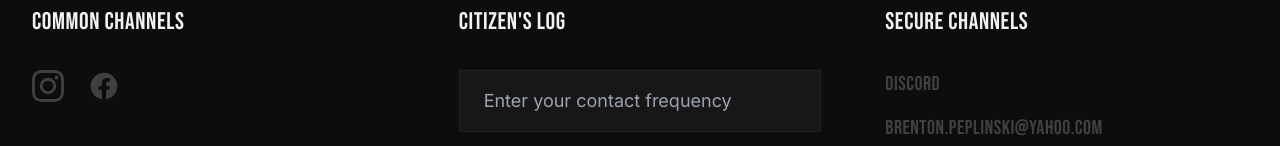
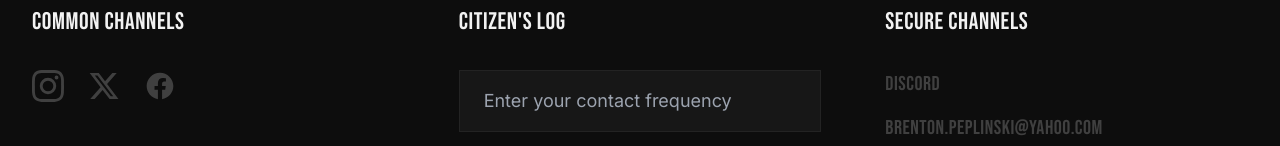
Before and after one commit to cyon1c/reggie-b, a Next.js app: page / in a window 1280 px wide. Shown: the part 3610-3756 px from the top of the page. Built offline with nearby package versions, Linux system fonts and the light colour scheme.

Commit message:
Add X (Twitter) social icon to footer with link to BloodletterHQ account

```diff
--- a/components/Footer.tsx
+++ b/components/Footer.tsx
@@ -17,6 +17,12 @@ export default function Footer() {
                 <span className="sr-only">Instagram</span>
                 <svg className="h-8 w-8" fill="currentColor" viewBox="0 0 24 24">
                   <path d="M12 2.163c3.204 0 3.584.012 4.85.07 3.252.148 4.771 1.691 4.919 4.919.058 1.265.069 1.645.069 4.849 0 3.205-.012 3.584-.069 4.849-.149 3.225-1.664 4.771-4.919 4.919-1.266.058-1.644.07-4.85.07-3.204 0-3.584-.012-4.849-.07-3.26-.149-4.771-1.699-4.919-4.92-.058-1.265-.07-1.644-.07-4.849 0-3.204.013-3.583.07-4.849.149-3.227 1.664-4.771 4.919-4.919 1.266-.057 1.645-.069 4.849-.069zM12 0C8.741 0 8.333.014 7.053.072 2.695.272.273 2.69.073 7.052.014 8.333 0 8.741 0 12c0 3.259.014 3.668.072 4.948.2 4.358 2.618 6.78 6.98 6.98C8.333 23.986 8.741 24 12 24c3.259 0 3.668-.014 4.948-.072 4.354-.2 6.782-2.618 6.979-6.98.059-1.28.073-1.689.073-4.948 0-3.259-.014-3.667-.072-4.947-.196-4.354-2.617-6.78-6.979-6.98C15.668.014 15.259 0 12 0zm0 5.838a6.162 6.162 0 100 12.324 6.162 6.162 0 000-12.324zM12 16a4 4 0 110-8 4 4 0 010 8zm6.406-11.845a1.44 1.44 0 100 2.881 1.44 1.44 0 000-2.881z" />
+                </svg>
+              </a>
+              <a href="https://x.com/BloodletterHQ" target="_blank" rel="noopener noreferrer" className="text-gray hover:text-primary transition-colors">
+                <span className="sr-only">X (Twitter)</span>
+                <svg className="h-8 w-8" fill="currentColor" viewBox="0 0 24 24">
+                  <path d="M18.244 2.25h3.308l-7.227 8.26 8.502 11.24H16.17l-5.214-6.817L4.99 21.75H1.68l7.73-8.835L1.254 2.25H8.08l4.713 6.231zm-1.161 17.52h1.833L7.084 4.126H5.117z" />
                 </svg>
               </a>
               <a href="https://www.facebook.com/profile.php?id=100078873968786" target="_blank" rel="noopener noreferrer" className="text-gray hover:text-primary transition-colors">
```
